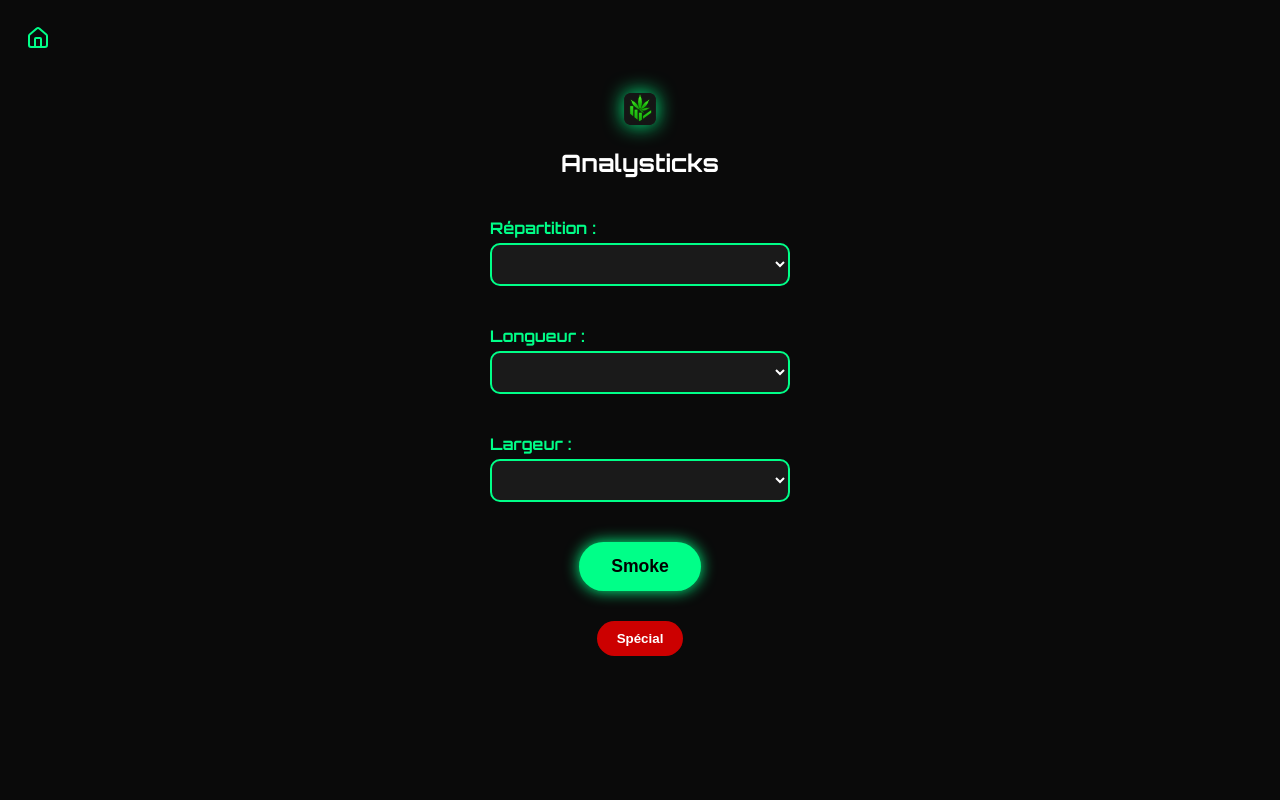
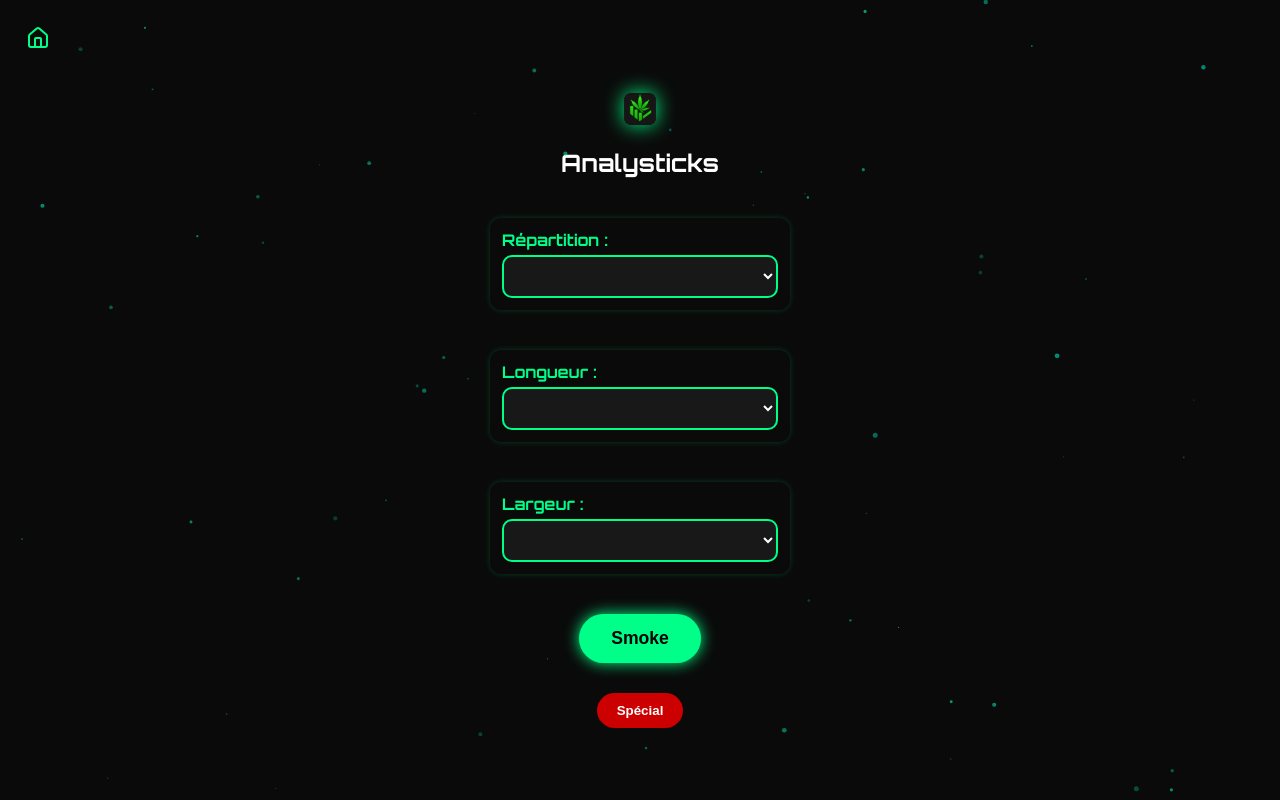
Before and after one commit to Baptuste/Analysticks, a React (Create React App) app: page /formulaire in a window 1280 px wide. Built offline with nearby package versions, Linux system fonts and the light colour scheme; no server answers.

Commit message:
✨ Amélioration UI du formulaire : opacité, masquage des particules

```diff
--- a/package.json
+++ b/package.json
@@ -14,8 +14,11 @@
     "react-dom": "^18.2.0",
     "react-router-dom": "^7.4.1",
     "react-scripts": "^5.0.1",
+    "react-tsparticles": "^2.12.2",
     "recharts": "^2.15.1",
     "styled-components": "^6.1.16",
+    "tsparticles": "^3.8.1",
+    "tsparticles-slim": "^2.12.0",
     "web-vitals": "^3.5.0"
   },
   "scripts": {
--- a/src/pages/Formulaire.jsx
+++ b/src/pages/Formulaire.jsx
@@ -3,6 +3,8 @@ import styles from './Formulaire.module.css';
 import styled from 'styled-components';
 import { Home } from 'lucide-react';
 import { useNavigate } from 'react-router-dom';
+import Particles from 'react-tsparticles';
+import { loadSlim } from 'tsparticles-slim';
 
 const SpecialButton = styled.button`
   background-color: ${(props) => (props.$active ? '#00ff88' : '#cc0000')};
@@ -15,6 +17,43 @@ const SpecialButton = styled.button`
   cursor: pointer;
   transition: all 0.3s ease;
 `;
+
+const particlesInit = async (main) => {
+  await loadSlim(main);
+};
+
+const particlesOptions = {
+  fullScreen: { enable: true, zIndex: 0 },
+  background: { color: { value: 'transparent' } },
+  particles: {
+    number: { value: 60 },
+    color: { value: '#00ffcc' },
+    shape: { type: 'circle' },
+    opacity: {
+      value: 0.6,
+      anim: { enable: true, speed: 0.3, opacity_min: 0.2, sync: false }
+    },
+    size: {
+      value: 2.5,
+      random: true,
+      anim: { enable: true, speed: 2, size_min: 0.5, sync: false }
+    },
+    move: {
+      enable: true,
+      speed: 0.5,
+      direction: 'none',
+      outModes: { default: 'bounce' }
+    },
+    twinkle: {
+      particles: {
+        enable: true,
+        color: '#00ffcc',
+        frequency: 0.1,
+        opacity: 1
+      }
+    }
+  }
+};
 
 export default function Formulaire() {
   const [modeSpecial, setModeSpecial] = useState(false);
@@ -64,6 +103,8 @@ export default function Formulaire() {
 
   return (
     <div className={styles.formulaireContainer}>
+      <Particles id="tsparticles" init={particlesInit} options={particlesOptions} className={styles.particles} />
+
       <button onClick={() => navigate('/')} className={styles.homeButton}>
         <Home size={24} color="#00ff88" />
       </button>
--- a/src/pages/Formulaire.module.css
+++ b/src/pages/Formulaire.module.css
@@ -8,6 +8,7 @@
   padding-top: 80px;
   position: relative;
   font-family: 'Orbitron', sans-serif;
+  z-index: 1;
 }
 
 .logoGlow {
@@ -22,6 +23,12 @@
   margin: 20px 0;
   width: 80%;
   max-width: 300px;
+  position: relative;
+  z-index: 2;
+  background: rgba(10, 10, 10, 0.9); /* + opaque */
+  padding: 12px;
+  border-radius: 12px;
+  box-shadow: 0 0 6px rgba(0, 255, 136, 0.2);
 }
 
 .fieldGroup label {
@@ -35,10 +42,11 @@ input {
   padding: 10px;
   border-radius: 10px;
   border: 2px solid #00ff88;
-  background: #1a1a1a;
+  background: rgba(26, 26, 26, 0.95); /* + opacité */
   color: white;
   font-size: 1rem;
   outline: none;
+  z-index: 2;
 }
 
 .smokeButton {
@@ -53,6 +61,7 @@ input {
   box-shadow: 0 0 15px #00ff88;
   transition: transform 0.3s ease, box-shadow 0.3s ease;
   font-size: 1.1rem;
+  z-index: 2;
 }
 
 .smokeButton:hover {
@@ -69,6 +78,7 @@ input {
   bottom: 100px;
   animation: puff 1.2s ease-out forwards;
   pointer-events: none;
+  z-index: 2;
 }
 
 @keyframes puff {
@@ -85,6 +95,7 @@ input {
 .specialButtonWrapper {
   margin-top: 30px;
   animation-duration: 1s;
+  z-index: 2;
 }
 
 .bounce {
@@ -102,7 +113,6 @@ input {
   }
 }
 
-/* 🏠 Bouton Home en haut à gauche */
 .homeButton {
   position: absolute;
   top: 20px;
--- a/src/pages/Statistiques.jsx
+++ b/src/pages/Statistiques.jsx
@@ -6,7 +6,46 @@ import {
   BarChart, Bar, XAxis, YAxis, Tooltip
 } from 'recharts';
 import { motion } from 'framer-motion';
+import Particles from "react-tsparticles";
+import { loadSlim } from "tsparticles-slim";
 import styles from './Statistiques.module.css';
+
+const particlesInit = async (main) => {
+  await loadSlim(main);
+};
+
+const particlesOptions = {
+  fullScreen: { enable: true, zIndex: 0 },
+  background: { color: { value: "transparent" } },
+  particles: {
+    number: { value: 80 },
+    color: { value: ["#00ffcc", "#00ffaa", "#88ffee"] },
+    shape: { type: "circle" },
+    opacity: {
+      value: 0.7,
+      anim: { enable: true, speed: 0.3, opacity_min: 0.3, sync: false }
+    },
+    size: {
+      value: 2.5,
+      random: true,
+      anim: { enable: true, speed: 1.5, size_min: 0.5, sync: false }
+    },
+    move: {
+      enable: true,
+      speed: 0.5,
+      direction: "none",
+      outModes: { default: "bounce" }
+    },
+    twinkle: {
+      particles: {
+        enable: true,
+        color: "#00ffcc",
+        frequency: 0.1,
+        opacity: 1
+      }
+    }
+  }
+};
 
 export default function Statistiques() {
   const navigate = useNavigate();
@@ -81,9 +120,7 @@ export default function Statistiques() {
 
   return (
     <div className={styles.container}>
-      <video autoPlay loop muted playsInline className={styles.videoBackground}>
-        <source src="/kekra-loop-processed.mp4" type="video/mp4" />
-      </video>
+      <Particles id="stars" init={particlesInit} options={particlesOptions} className={styles.particles} />
 
       <button className={styles.homeButton} onClick={() => navigate('/')} aria-label="Retour à l'accueil">
         <Home size={28} color="#00ff88" />
--- a/src/pages/Statistiques.module.css
+++ b/src/pages/Statistiques.module.css
@@ -12,16 +12,14 @@
   box-sizing: border-box;
 }
 
-.videoBackground {
+.particles {
   position: absolute;
   top: 0;
   left: 0;
   width: 100%;
   height: 100%;
-  object-fit: cover;
-  z-index: -1;
-  opacity: 0.15;
-  filter: brightness(0.7) contrast(1.2);
+  z-index: 0;
+  pointer-events: none;
 }
 
 .homeButton {
@@ -32,6 +30,7 @@
   border: none;
   padding: 0.5rem;
   cursor: pointer;
+  z-index: 2;
 }
 
 .mainTitle {
@@ -69,6 +68,7 @@
   display: grid;
   gap: 1.5rem;
   margin-bottom: 4rem;
+  z-index: 2;
 }
 
 .card {
```
Also changed, not shown: 1 other file (tests, documents, lock files or other folders).
